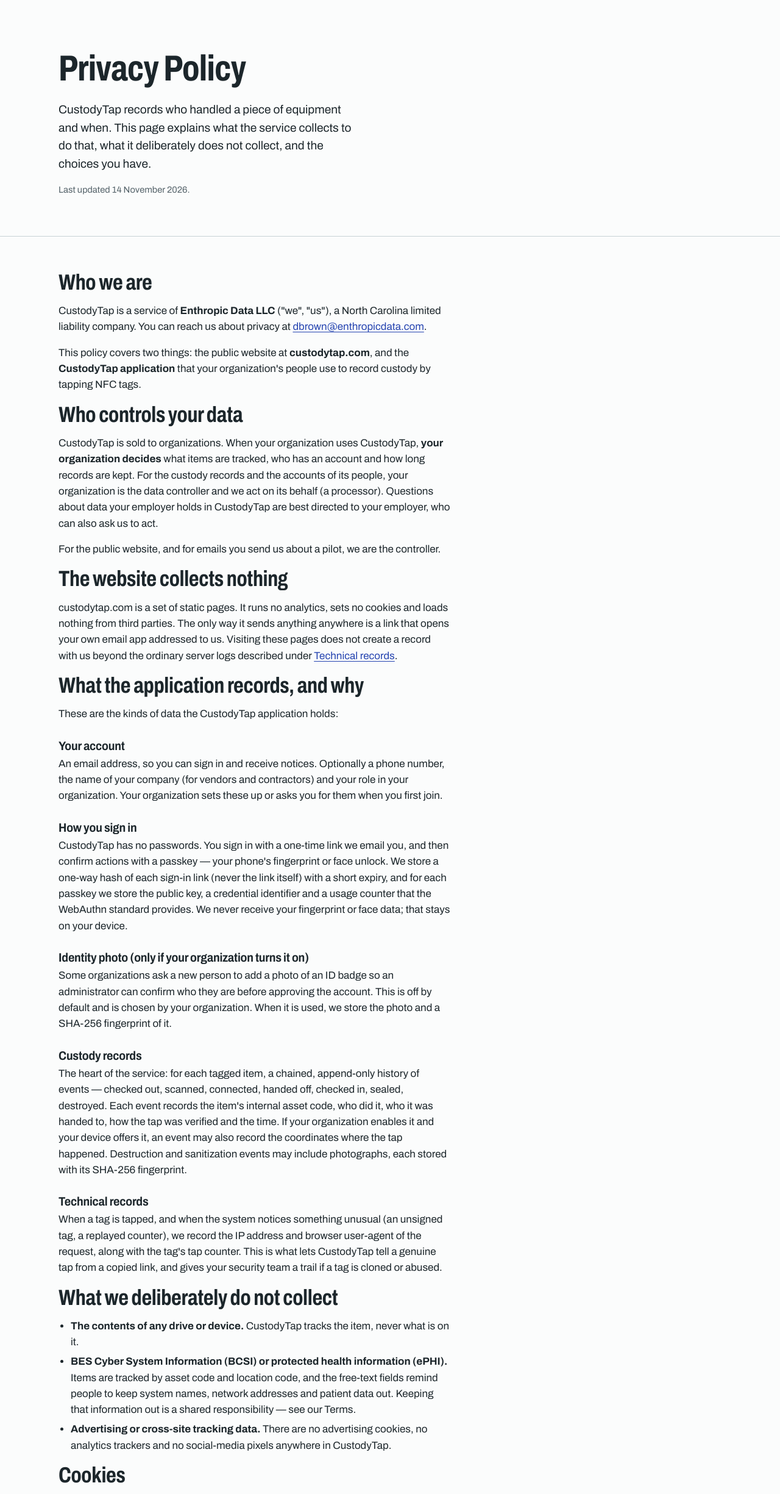
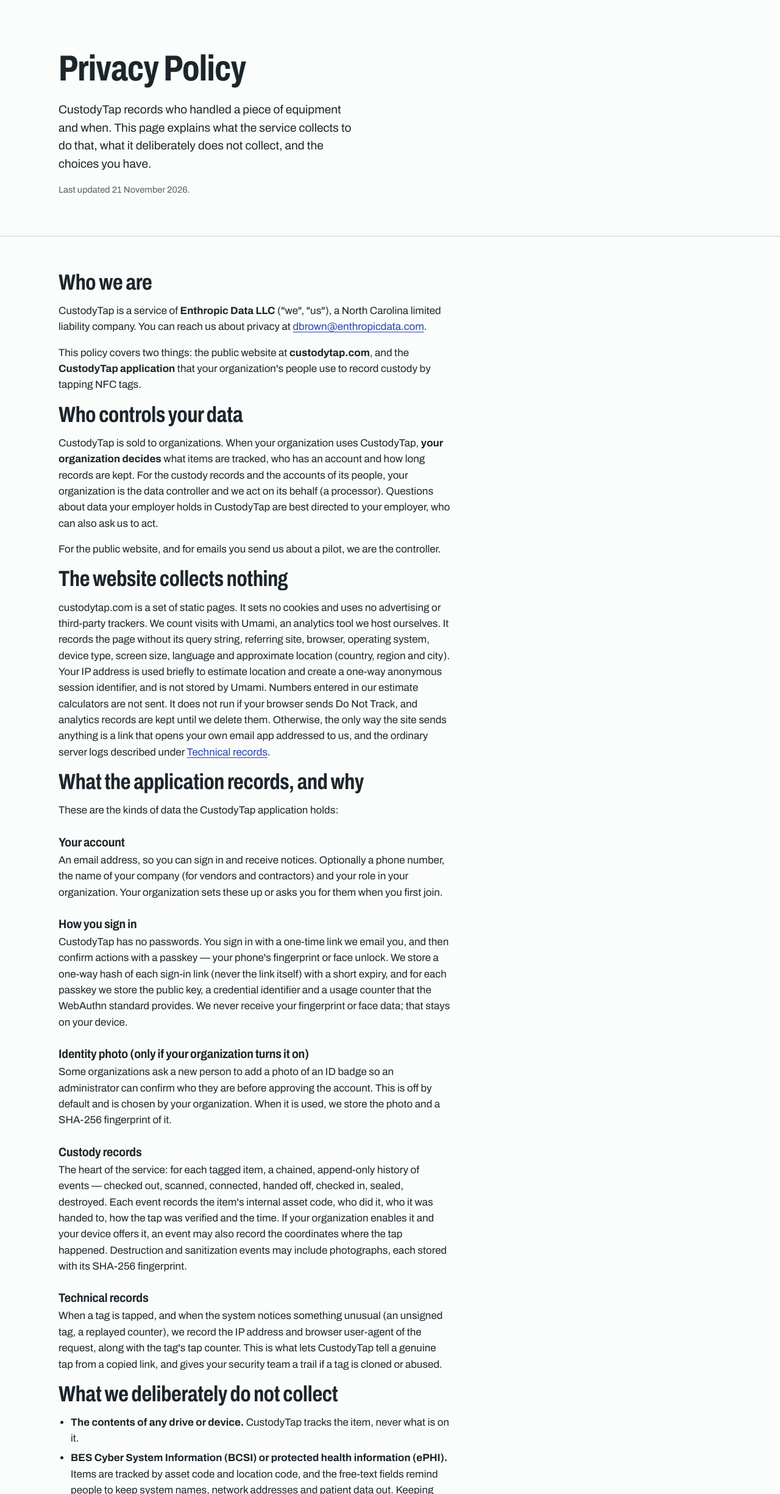
Before and after one commit to Enthropic-Data-LLC/custodytap-www, a plain HTML site: page privacy/index.html in a window 1280 px wide. Shown: the part 59-2509 px from the top of the page at 61% size. Drawn offline with Linux system fonts and the light colour scheme.

Commit message:
analytics: self-hosted Umami on the marketing site; privacy and cookie pages match
The CustodyTap application remains analytics-free.

Co-Authored-By: Claude Opus 5.5 <noreply@anthropic.com>
Claude-Session: https://claude.ai/code/session_01MDzj5hUy27YjKaPWoULVih

```diff
--- a/privacy/index.html
+++ b/privacy/index.html
@@ -5,11 +5,11 @@
 <meta charset="utf-8">
 <meta name="viewport" content="width=device-width, initial-scale=1">
 <title>Privacy Policy | CustodyTap</title>
-<meta name="description" content="How CustodyTap and Enthropic Data LLC handle personal data: what the app records, what the marketing site does not, cookies, retention and your rights.">
+<meta name="description" content="How CustodyTap and Enthropic Data LLC handle personal data: what the app records, what the marketing site measures, cookies, retention and your rights.">
 <link rel="canonical" href="https://custodytap.com/privacy/">
 <meta name="theme-color" content="#fbfcfc" media="(prefers-color-scheme: light)">
 <meta name="theme-color" content="#12191c" media="(prefers-color-scheme: dark)">
-<meta http-equiv="Content-Security-Policy" content="default-src 'none'; style-src 'self'; font-src 'self'; img-src 'self' data:; base-uri 'none'; form-action 'none'">
+<meta http-equiv="Content-Security-Policy" content="default-src 'none'; style-src 'self'; font-src 'self'; img-src 'self' data:; base-uri 'none'; form-action 'none'; script-src https://stats.enthropicdata.com; connect-src https://stats.enthropicdata.com">
 <meta name="referrer" content="strict-origin-when-cross-origin">
 <meta name="robots" content="index, follow">
 <link rel="icon" href="/favicon.svg" type="image/svg+xml">
@@ -34,7 +34,7 @@
   <div class="wrap page-head">
     <h1>Privacy Policy</h1>
     <p class="lede">CustodyTap records who handled a piece of equipment and when. This page explains what the service collects to do that, what it deliberately does not collect, and the choices you have.</p>
-    <p class="small">Last updated 14 November 2026.</p>
+    <p class="small">Last updated 21 November 2026.</p>
   </div>
 
   <section class="section prose" aria-labelledby="who">
@@ -48,7 +48,7 @@
       <p>For the public website, and for emails you send us about a pilot, we are the controller.</p>
 
       <h2 id="website">The website collects nothing</h2>
-      <p>custodytap.com is a set of static pages. It runs no analytics, sets no cookies and loads nothing from third parties. The only way it sends anything anywhere is a link that opens your own email app addressed to us. Visiting these pages does not create a record with us beyond the ordinary server logs described under <a href="#technical">Technical records</a>.</p>
+      <p>custodytap.com is a set of static pages. It sets no cookies and uses no advertising or third-party trackers. We count visits with Umami, an analytics tool we host ourselves. It records the page without its query string, referring site, browser, operating system, device type, screen size, language and approximate location (country, region and city). Your IP address is used briefly to estimate location and create a one-way anonymous session identifier, and is not stored by Umami. Numbers entered in our estimate calculators are not sent. It does not run if your browser sends Do Not Track, and analytics records are kept until we delete them. Otherwise, the only way the site sends anything is a link that opens your own email app addressed to us, and the ordinary server logs described under <a href="#technical">Technical records</a>.</p>
 
       <h2 id="app">What the application records, and why</h2>
       <p>These are the kinds of data the CustodyTap application holds:</p>
@@ -72,7 +72,7 @@
       <ul>
         <li><strong>The contents of any drive or device.</strong> CustodyTap tracks the item, never what is on it.</li>
         <li><strong>BES Cyber System Information (BCSI) or protected health information (ePHI).</strong> Items are tracked by asset code and location code, and the free-text fields remind people to keep system names, network addresses and patient data out. Keeping that information out is a shared responsibility — see our Terms.</li>
-        <li><strong>Advertising or cross-site tracking data.</strong> There are no advertising cookies, no analytics trackers and no social-media pixels anywhere in CustodyTap.</li>
+        <li><strong>Advertising or cross-site tracking data.</strong> There are no advertising cookies or social-media pixels anywhere in CustodyTap, and no analytics of any kind in the application. Only the public marketing website uses the cookie-free visit counting described above.</li>
       </ul>
 
       <h2 id="cookies">Cookies</h2>
@@ -124,5 +124,6 @@
   </div>
 </footer>
 
+<script defer src="https://stats.enthropicdata.com/script.js" data-website-id="34a4aa38-a8db-4658-8390-8f63e702121d" data-domains="custodytap.com,www.custodytap.com" data-exclude-search="true" data-exclude-hash="true" data-do-not-track="true"></script>
 </body>
 </html>
```
Also changed, not shown: 404.html (+2 -1 lines), accessibility/index.html (+2 -1 lines), cookies/index.html (+5 -4 lines), hipaa/estimate/index.html (+2 -1 lines), hipaa/index.html (+2 -1 lines), index.html (+2 -1 lines), nerc-cip/estimate/index.html (+2 -1 lines), nerc-cip/index.html (+2 -1 lines), terms/index.html (+2 -1 lines).
